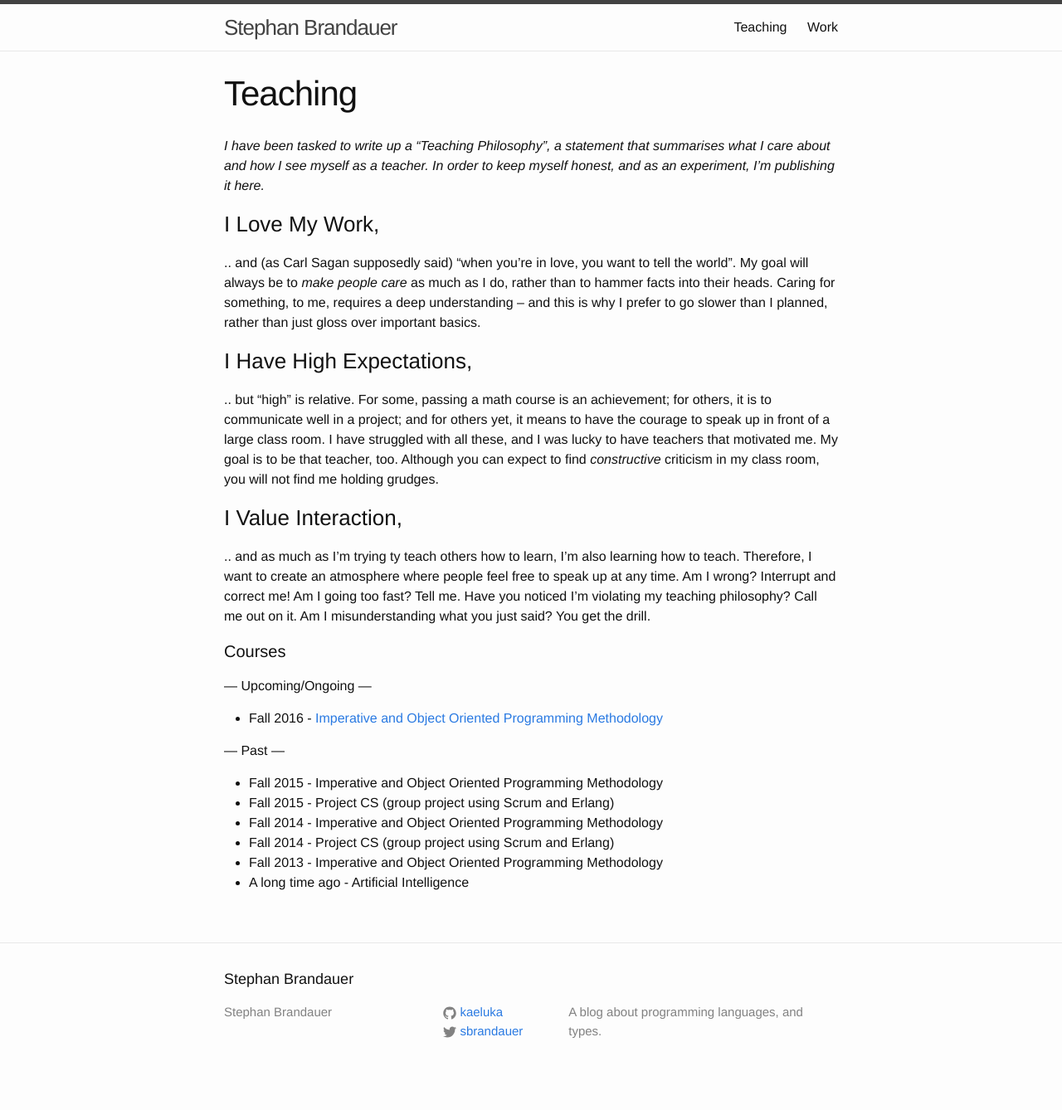
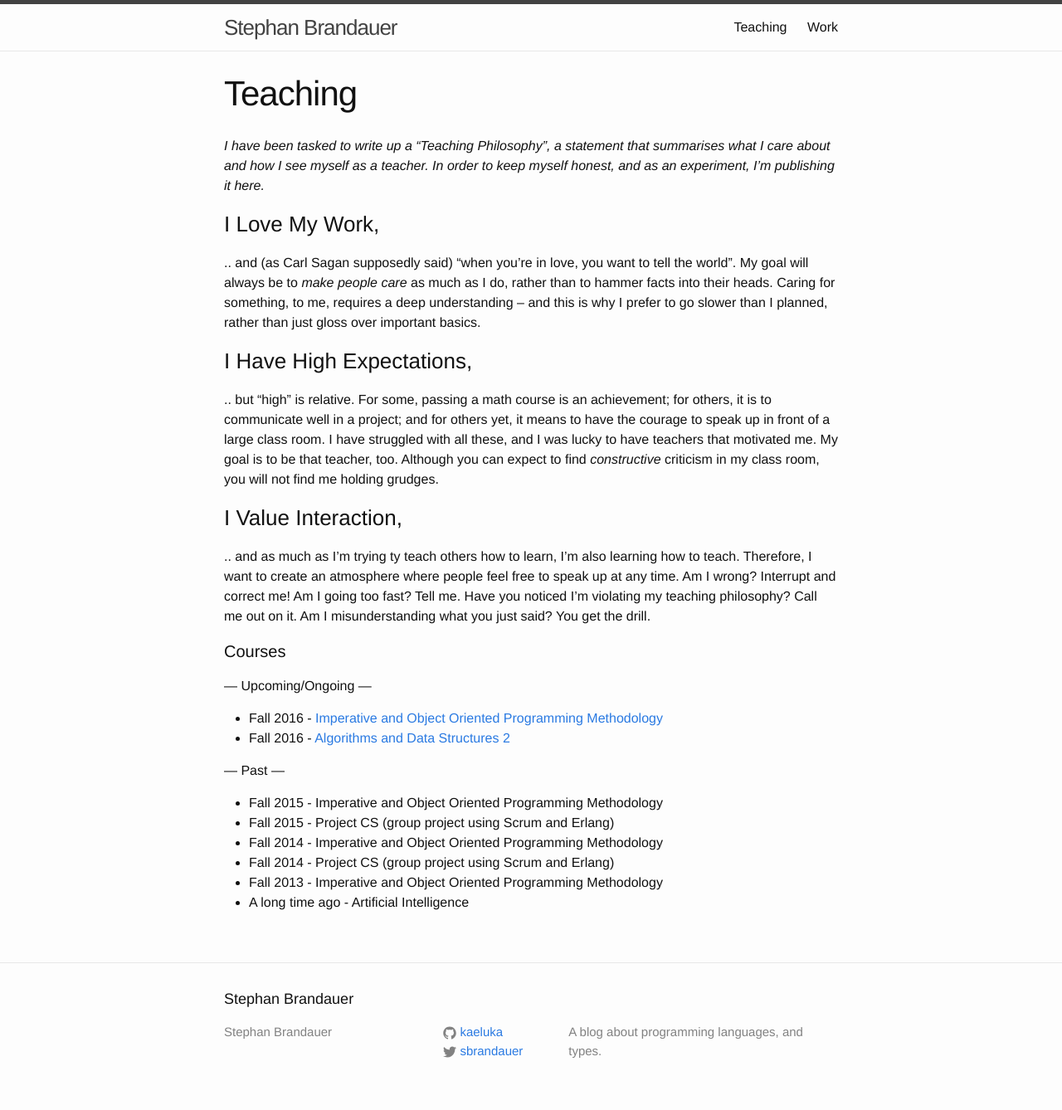
Before and after one commit to kaeluka/kaeluka.github.io, a Jekyll site: the page built from teaching.md, in a window 1280 px wide. Shown: the whole page at 83% size. Built offline with Jekyll 4.4.1, drawn with Linux system fonts in a browser that asks for light colours; before the commit the page ends 1314 px from its top, so only the background shows below that.

Commit message:
mention AD2 teaching

```diff
--- a/teaching.md
+++ b/teaching.md
@@ -42,6 +42,8 @@ misunderstanding what you just said? You get the drill.
 --- Upcoming/Ongoing ---
 
 * Fall 2016 - <a href="http://wrigstad.com/ioopm" target="_blank">Imperative and Object Oriented Programming Methodology</a>
+* Fall 2016 - <a href="https://studentportalen.uu.se/portal/portal/uusp/student/student-course?uusp.portalpage=true&toolMode=studentUse&entityId=139305&uusp-locale=en" target="_blank">Algorithms and Data Structures 2</a>
+
 
 --- Past ---
 
```
